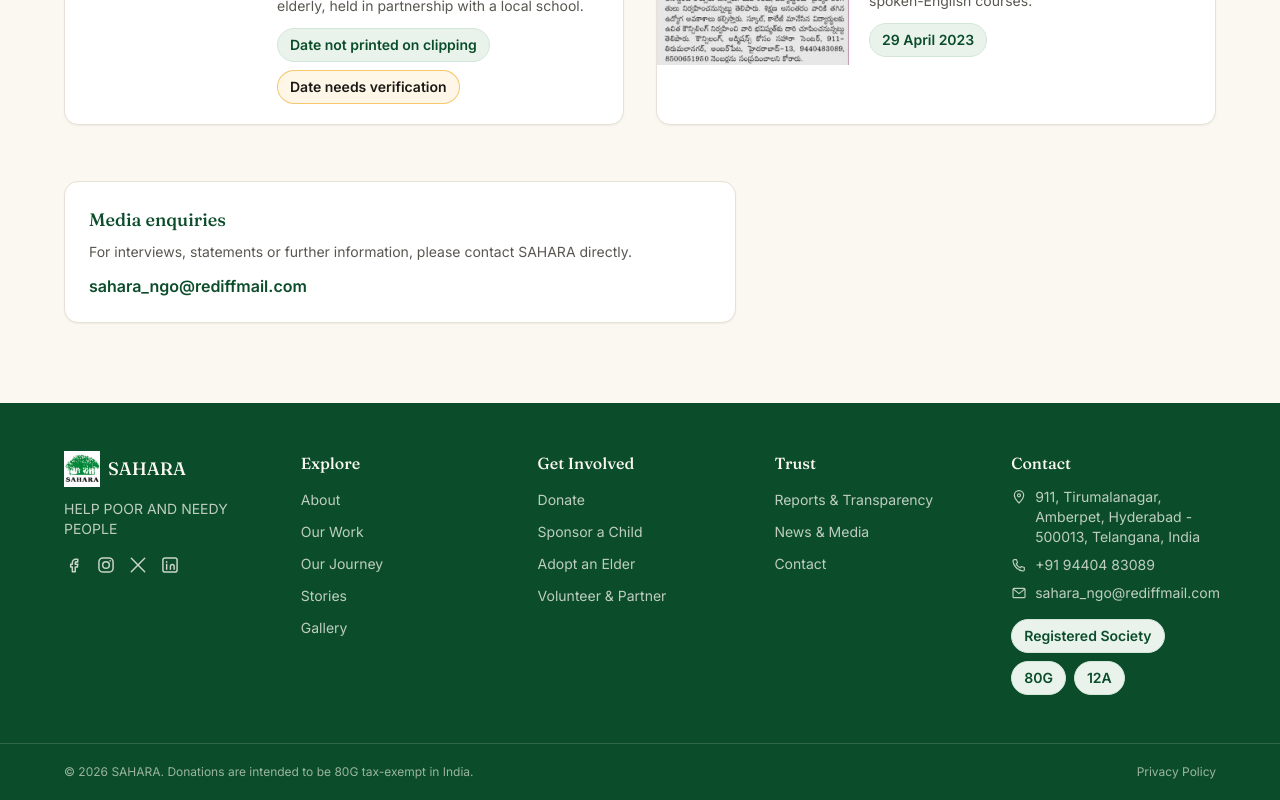
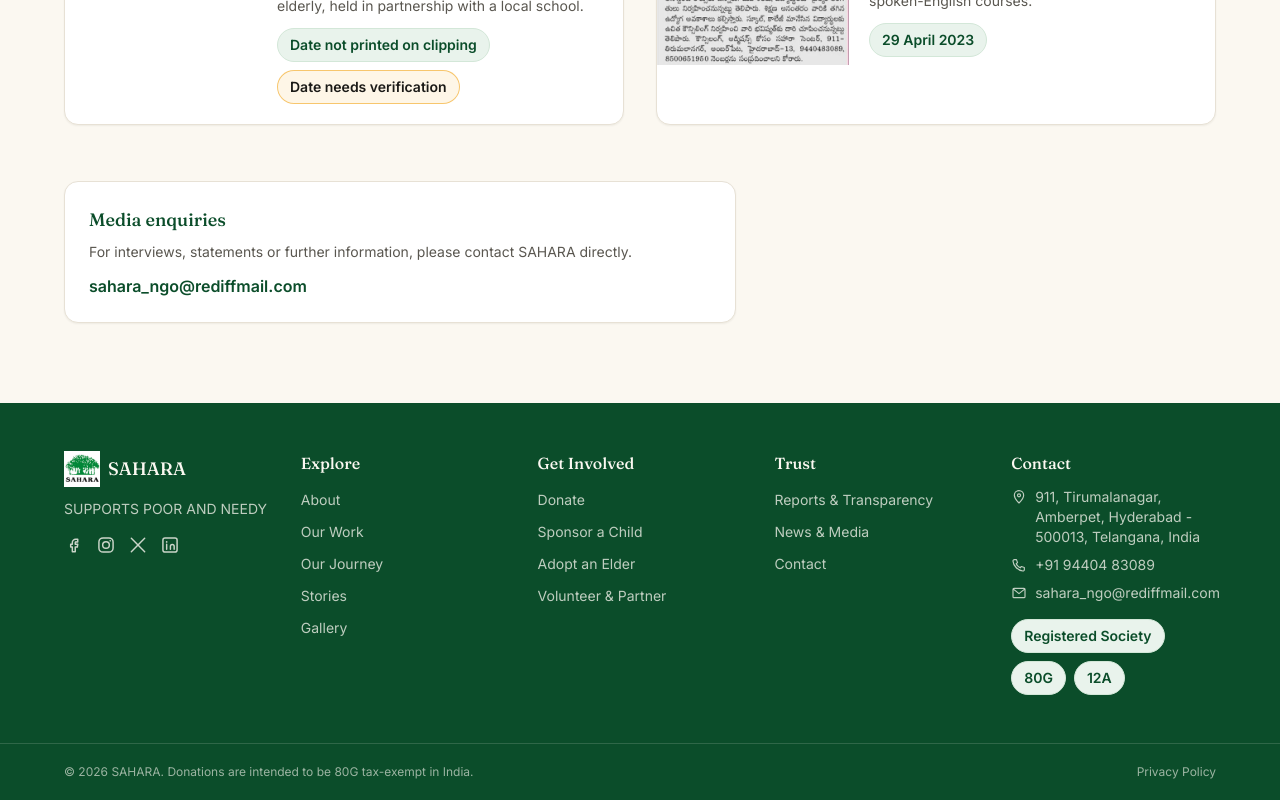
Before and after one commit to Satvik2813/SAHARA_NGO, a React (Vite) app: page /news in a window 1280 px wide. Shown: the part 895-1695 px from the top of the page. Built offline with nearby package versions, Linux system fonts and the light colour scheme.

Commit message:
fix: change tagline to SUPPORTS POOR AND NEEDY

```diff
--- a/src/data/site.ts
+++ b/src/data/site.ts
@@ -6,7 +6,7 @@
 
 export const org = {
   name: "SAHARA",
-  tagline: "HELP POOR AND NEEDY PEOPLE", // [Client-confirmed] verbatim
+  tagline: "SUPPORTS POOR AND NEEDY", // [Client-confirmed] verbatim
   heroHeadline: "Extending a Helping Hand. Creating a Better Tomorrow.", // [Client Writeup]
   foundedYear: "1986", // [Client-confirmed]
   founderName: "Narsing Rao Ramagiri", // [Client-confirmed] — displayable
```
